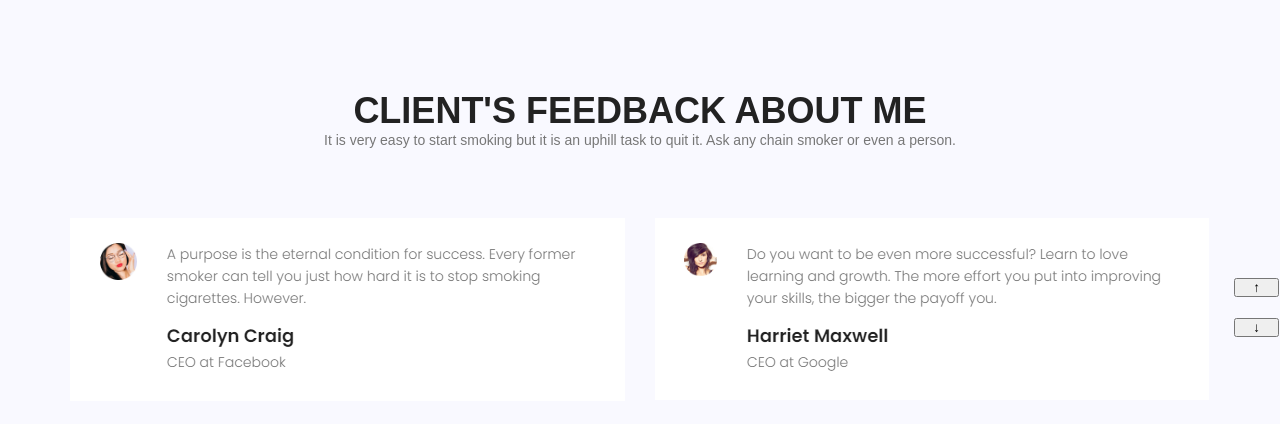
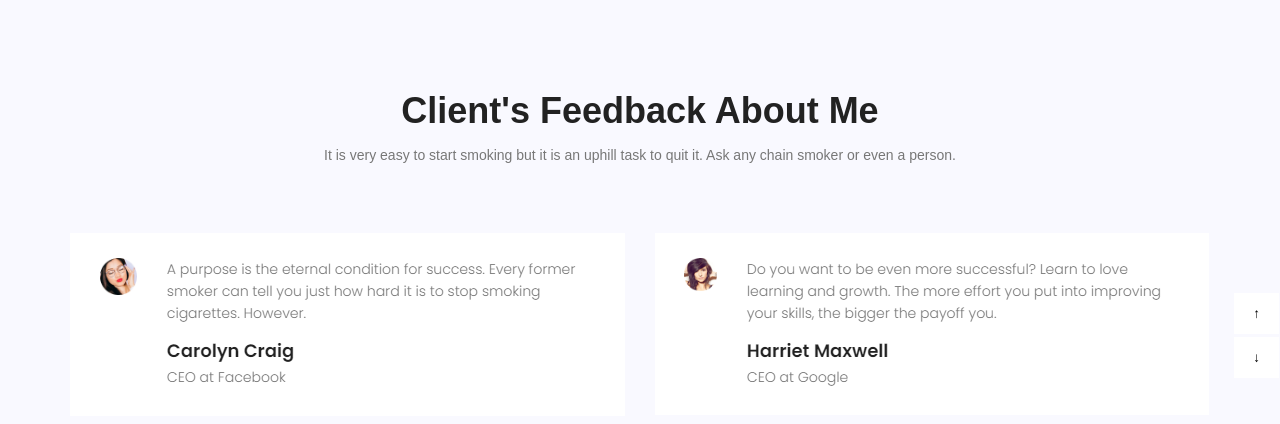
Before and after one commit to front-end-by-rimantas/26-grupe-portfolio-personal, a website: page index.html in a window 1280 px wide. Drawn offline with Linux system fonts and the light colour scheme.

Commit message:
Arrows css

```diff
--- a/css/components/feedback.css
+++ b/css/components/feedback.css
@@ -6,6 +6,9 @@
 .feedback-container > .text-container {
     margin-top: 30px;
     margin-bottom: 50px;
+}
+.feedback-container > .text-container > .col-12.head {
+    margin-bottom: 15px;
 }
 
 .feedback-button {
@@ -28,9 +31,15 @@
 .carousel-control-prev {
     position: absolute;
     top: 60px;
+    padding: 13px;
+    border: none;
+    background-color: white;
 }
 
 .carousel-control-next {
     position: absolute;
-    top: 100px;
+    top: 104px;
+    padding: 13px;
+    border: none;
+    background-color: white;
 }
--- a/index.html
+++ b/index.html
@@ -31,8 +31,8 @@
     <!-- Feedback start-->
     <div class="feedback-container container">
         <div class="text-container row">
-            <h2 class="col-12">Client's Feedback About Me</h1>
-            <p class="col-12">It is very easy to start smoking but it is an uphill task to quit it. Ask any chain smoker or even a person.</p>
+            <h3 class="col-12 head">Client's Feedback About Me</h3>
+            <p class="col-12 par">It is very easy to start smoking but it is an uphill task to quit it. Ask any chain smoker or even a person.</p>
         </div>
         <div class="feedback-button row">
             <div class="carousel-container">
```
